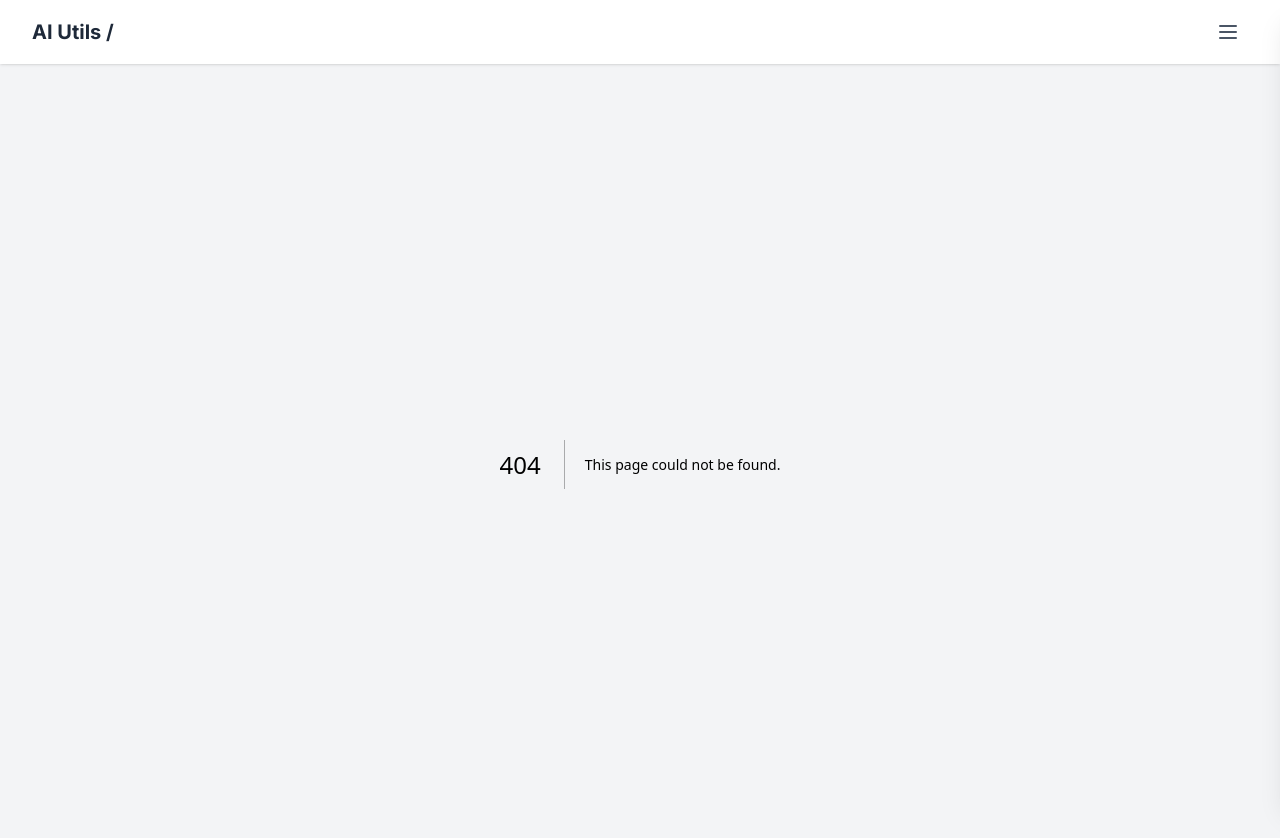
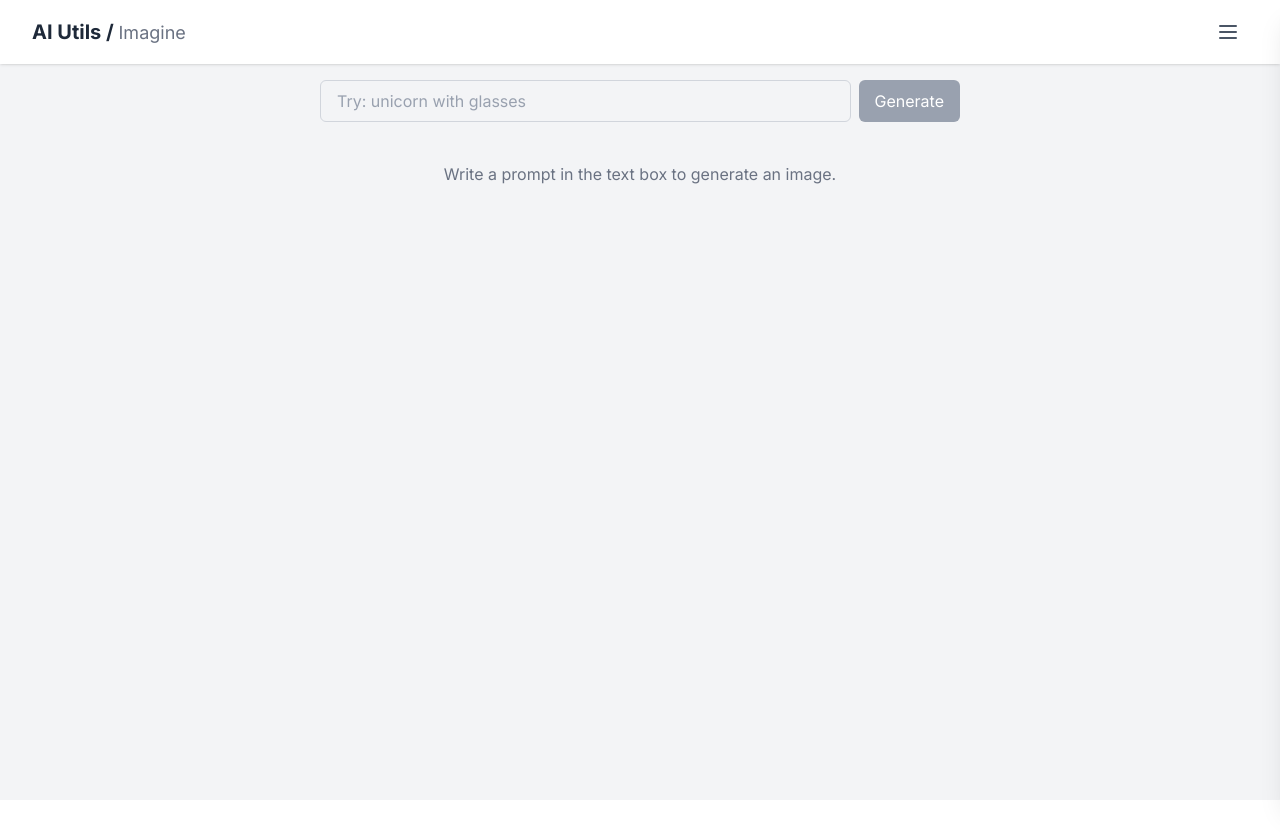
Before and after one commit to mis-coder/ai-utils, a Next.js app: page /imagine in a window 1280 px wide. Before the commit this address had no page. Shown: the top 838 px of the page. After the commit the page ends 800 px from the top, so only its background shows below. Built offline with nearby package versions, Linux system fonts and the light colour scheme.

Commit message:
added text to image util

```diff
--- /dev/null
+++ b/app/(routes)/imagine/page.tsx
@@ -0,0 +1,82 @@
+"use client";
+
+import { useState } from "react";
+import toast from "react-hot-toast";
+import Button from "../../components/button";
+import Input from "../../components/input";
+
+export default function ImageAI() {
+  const [prompt, setPrompt] = useState("");
+  const [isLoading, setIsLoading] = useState(false);
+  const [imageUrl, setImageUrl] = useState("");
+
+  const handlePromptChange = (e: React.ChangeEvent<HTMLInputElement>) => {
+    setPrompt(e.target.value);
+  };
+
+  const generateImage = async () => {
+    if (!prompt.trim()) {
+      toast.error("Please enter a prompt.");
+      return;
+    }
+
+    setIsLoading(true);
+
+    try {
+      const response = await fetch("/api/generate-image", {
+        method: "POST",
+        headers: {
+          "Content-Type": "application/json",
+        },
+        body: JSON.stringify({ prompt }),
+      });
+
+      if (!response.ok) {
+        console.log("no ok");
+        toast.error("Failed to generate image.");
+        return;
+      }
+
+      const blob = await response.blob();
+      const url = URL.createObjectURL(blob);
+      setImageUrl(url);
+      toast.success("Image generated!");
+    } catch (error) {
+      toast.error("Something went wrong. Please try again.");
+    } finally {
+      setIsLoading(false);
+    }
+  };
+
+  return (
+    <div className="text-gray-900 h-[80vh] w-screen flex flex-col gap-10 items-center pt-4 mx-auto">
+      <div className="flex gap-2 w-full md:w-1/2 px-4 md:px-0">
+        <Input
+          type="text"
+          value={prompt}
+          placeholder="Try: unicorn with glasses"
+          onChange={handlePromptChange}
+        />
+        <Button onClick={generateImage} disabled={isLoading || !prompt.trim()}>
+          Generate
+        </Button>
+      </div>
+
+      <div className="w-full h-full md:w-1/2 px-4 md:px-0">
+        {isLoading ? (
+          <div className="animate-pulse bg-gray-300 h-[100%] w-full rounded" />
+        ) : imageUrl ? (
+          <img
+            src={imageUrl}
+            alt="Generated from prompt"
+            className="w-full h-[100%] rounded object-cover"
+          />
+        ) : (
+          <p className="text-gray-500 text-center">
+            Write a prompt in the text box to generate an image.
+          </p>
+        )}
+      </div>
+    </div>
+  );
+}
--- /dev/null
+++ b/app/api/generate-image/route.ts
@@ -0,0 +1,40 @@
+import { NextRequest, NextResponse } from "next/server";
+
+const HUGGING_FACE_API_URL =
+  "https://router.huggingface.co/hf-inference/models/stabilityai/stable-diffusion-3-medium-diffusers";
+
+export async function POST(req: NextRequest) {
+  try {
+    const { prompt } = await req.json();
+
+    if (!prompt || typeof prompt !== "string") {
+      return NextResponse.json({ error: "Invalid prompt" }, { status: 400 });
+    }
+
+    const huggingFaceResponse = await fetch(HUGGING_FACE_API_URL, {
+      method: "POST",
+      headers: {
+        Authorization: `Bearer ${process.env.HF_API_KEY}`,
+        "Content-Type": "application/json",
+      },
+      body: JSON.stringify({ inputs: prompt }),
+    });
+
+    if (!huggingFaceResponse.ok) {
+      const errorText = await huggingFaceResponse.text();
+      return NextResponse.json(
+        { error: "Hugging Face API Error", details: errorText },
+        { status: huggingFaceResponse.status }
+      );
+    }
+
+    const imageBlob = await huggingFaceResponse.blob();
+    return new NextResponse(imageBlob);
+  } catch (error) {
+    console.error("Image generation error:", error);
+    return NextResponse.json(
+      { error: "Internal server error" },
+      { status: 500 }
+    );
+  }
+}
--- /dev/null
+++ b/app/components/button.tsx
@@ -0,0 +1,15 @@
+import React, { ButtonHTMLAttributes, ReactNode } from "react";
+
+interface IButton extends ButtonHTMLAttributes<HTMLButtonElement> {
+  children: ReactNode;
+}
+
+const Button: React.FC<IButton> = ({ children, ...rest }) => {
+  return (
+    <button className="bg-gray-800 text-white px-4 py-2 rounded-md cursor-pointer hover:bg-gray-700 transition-colors ease-in-out delay-100 disabled:bg-gray-400 disabled:cursor-not-allowed" {...rest}>
+      {children}
+    </button>
+  );
+};
+
+export default Button;
--- /dev/null
+++ b/app/components/input.tsx
@@ -0,0 +1,14 @@
+import React, { InputHTMLAttributes } from "react";
+
+interface Input extends InputHTMLAttributes<HTMLInputElement> {}
+
+const Input: React.FC<Input> = (props) => {
+  return (
+    <input
+      className="w-full rounded-md border-1 border-gray-300 py-2 px-4 placeholder:text-gray-400"
+      {...props}
+    />
+  );
+};
+
+export default Input;
--- a/app/constants/index.ts
+++ b/app/constants/index.ts
@@ -19,6 +19,11 @@ export const menuItems = [
     name: "Doc Chat",
     url: "/doc-chat",
   },
+  {
+    id: 4,
+    name: "Imagine",
+    url: "/imagine",
+  },
 ];
 
 export const supportedAudioFileTypes = {
--- a/app/layout.tsx
+++ b/app/layout.tsx
@@ -1,6 +1,6 @@
 import type { Metadata } from "next";
 import { Inter } from "next/font/google";
-
+import { Toaster } from "react-hot-toast";
 import Header from "./components/header";
 import "./globals.css";
 
@@ -20,12 +20,11 @@ export default function RootLayout({
 }>) {
   return (
     <html lang="en">
-      <body className={`${inter.className} overflow-y-hidden`}>
+      <body className={`${inter.className}`}>
+        <Toaster position="top-right" toastOptions={{ duration: 3000 }} />
         <div className="bg-gray-100">
           <Header />
-          <main className="flex flex-col items-center justify-between pt-16 min-h-screen">
-            {children}
-          </main>
+          <main className="pt-16 min-h-screen">{children}</main>
         </div>
       </body>
     </html>
--- a/package.json
+++ b/package.json
@@ -25,6 +25,7 @@
     "react": "^19.0.0",
     "react-dom": "^19.0.0",
     "react-dropzone": "^14.3.8",
+    "react-hot-toast": "^2.5.2",
     "tailwind-merge": "^3.2.0"
   },
   "devDependencies": {
```
Also changed, not shown: 1 other file (tests, documents, lock files or other folders).
